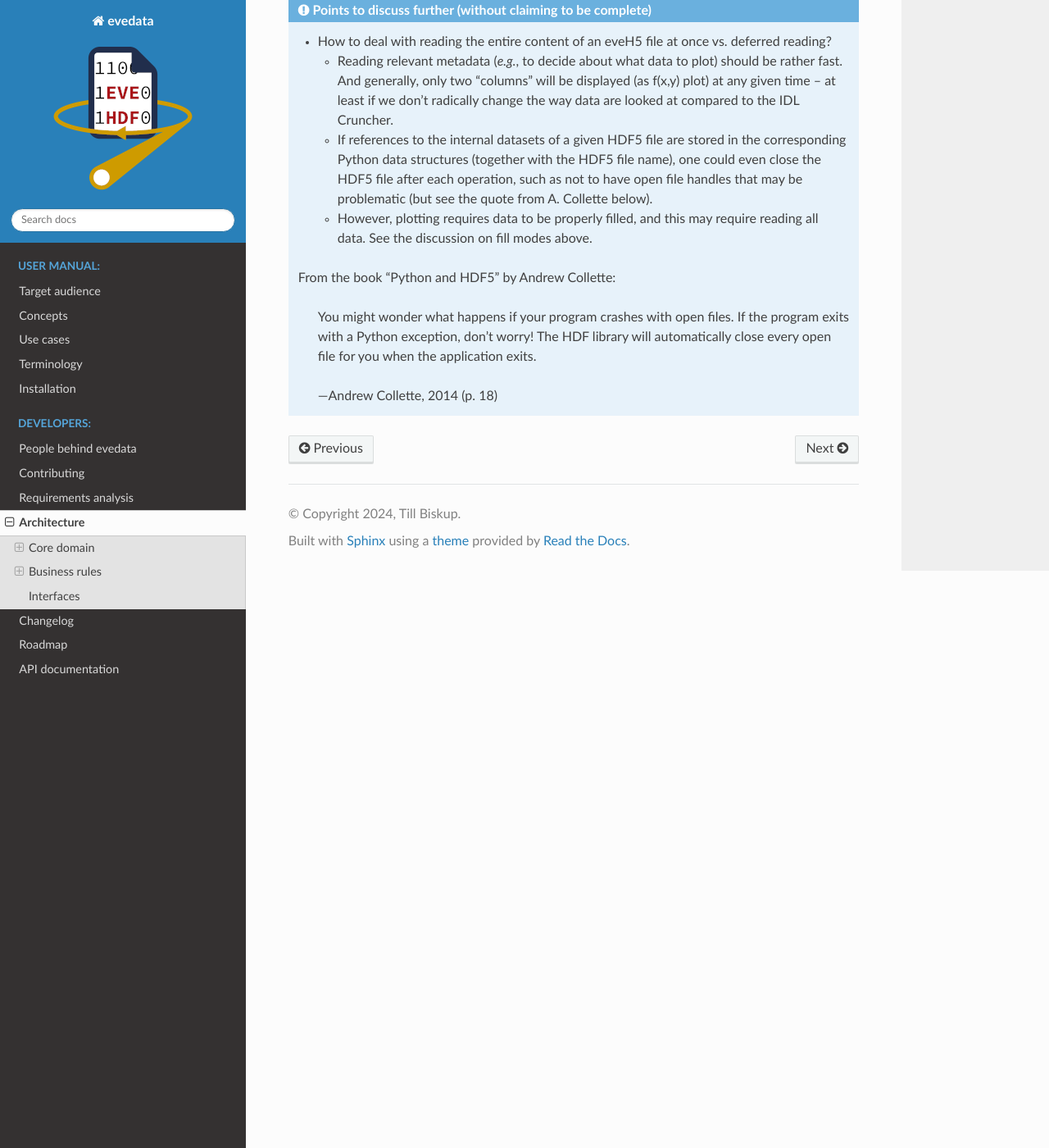
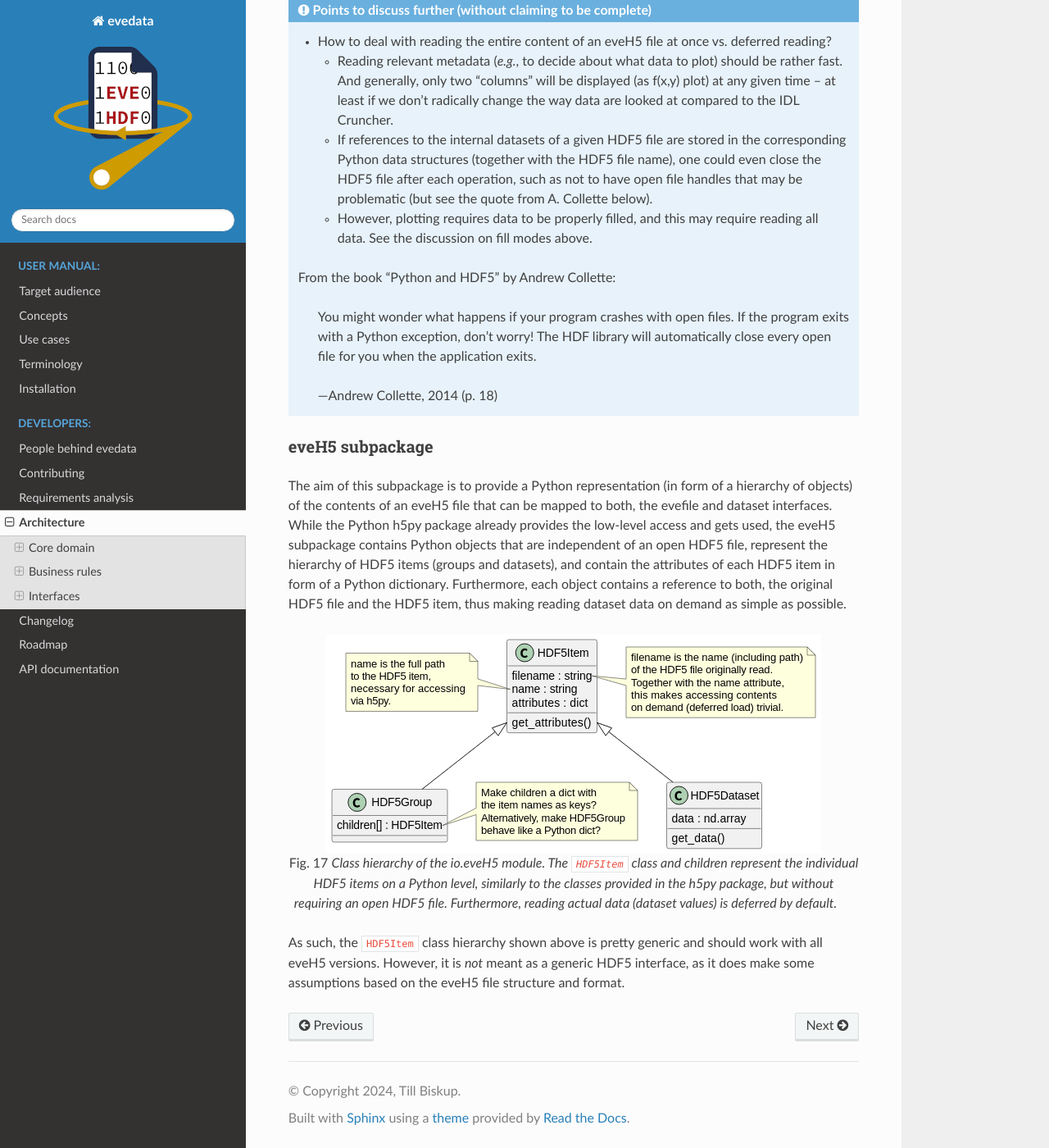
Before and after one commit to tillbiskup/evedata, a Sphinx documentation site: the page built from docs/architecture.rst, in a window 1280 px wide and 1400 px high, scrolled down 24027 px. Shown: the whole window at 82% size. Built offline with Sphinx 7.4.7 and the Read the Docs theme 2.0.0, drawn with Linux system fonts in a browser that asks for light colours.

Commit message:
Class hierarchy for eveH5 interface

```diff
--- a/docs/architecture.rst
+++ b/docs/architecture.rst
@@ -583,3 +583,18 @@
         You might wonder what happens if your program crashes with open files. If the program exits with a Python exception, don't worry! The HDF library will automatically close every open file for you when the application exits.
 
         -- Andrew Collette, 2014 (p. 18)
+
+
+eveH5 subpackage
+----------------
+
+The aim of this subpackage is to provide a Python representation (in form of a hierarchy of objects) of the contents of an eveH5 file that can be mapped to both, the evefile and dataset interfaces. While the Python h5py package already provides the low-level access and gets used, the eveH5 subpackage contains Python objects that are independent of an open HDF5 file, represent the hierarchy of HDF5 items (groups and datasets), and contain the attributes of each HDF5 item in form of a Python dictionary. Furthermore, each object contains a reference to both, the original HDF5 file and the HDF5 item, thus making reading dataset data on demand as simple as possible.
+
+
+.. figure:: uml/evedata.io.eveH5.*
+    :align: center
+
+    Class hierarchy of the io.eveH5 module. The ``HDF5Item`` class and children represent the individual HDF5 items on a Python level, similarly to the classes provided in the h5py package, but *without* requiring an open HDF5 file. Furthermore, reading actual data (dataset values) is deferred by default.
+
+
+As such, the ``HDF5Item`` class hierarchy shown above is pretty generic and should work with all eveH5 versions. However, it is *not* meant as a generic HDF5 interface, as it does make some assumptions based on the eveH5 file structure and format.
```
Also changed, not shown: docs/uml/evedata.io.eveH5.svg (added), 2 other files.
